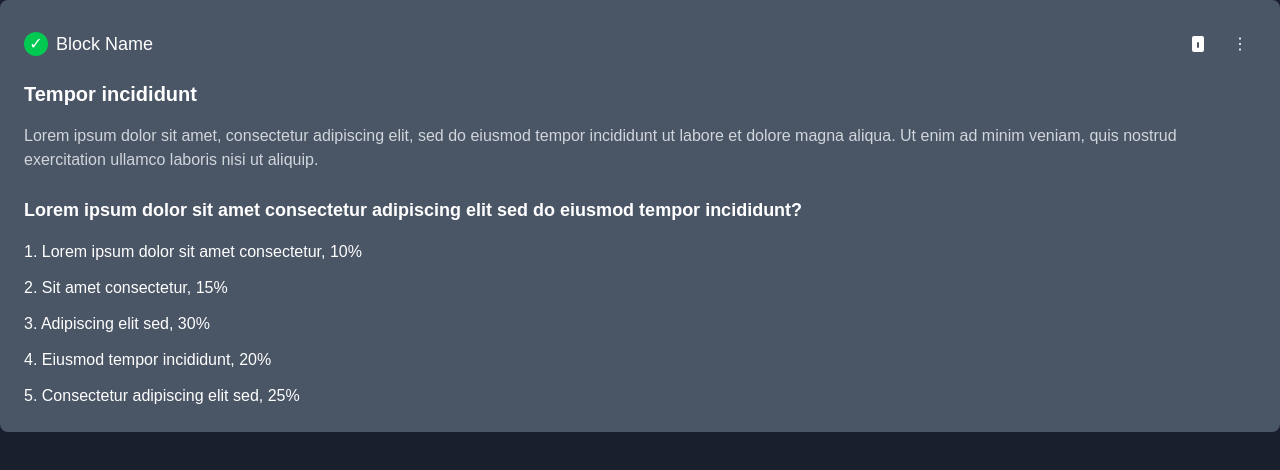
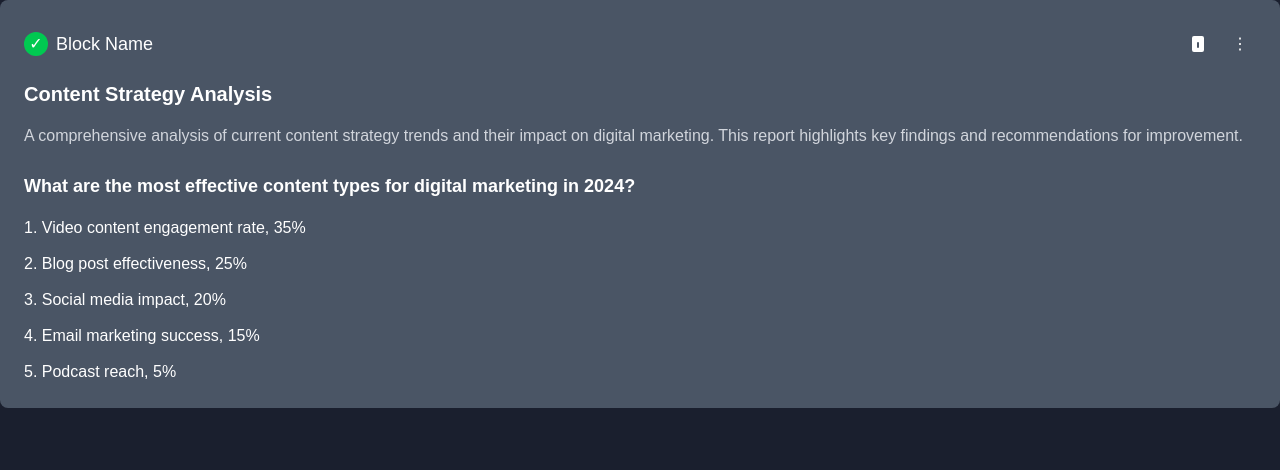
Before and after one commit to jeeeevs/coreai-utilities, a Next.js app in the folder apps/tools-views/: page /agents/writer-agent/output-view in a window 1280 px wide. Shown: the top 470 px of the page. Built offline with nearby package versions, Linux system fonts and the light colour scheme.

Commit message:
add content agent combining image and writer agent

```diff
--- /dev/null
+++ b/apps/tools-views/src/app/agents/content-view/output-view/ContentView.tsx
@@ -0,0 +1,96 @@
+"use client";
+import React, { useEffect, useState } from 'react'
+import withHost, { WrappedComponentProps, InjectedProps } from "@coreai/ui/hoc/withHost";
+import { mockCardData, CardDataProps } from './mockData';
+
+  const ContentCard: React.FC<CardDataProps> = ({
+    imageUrl,
+    title,
+    description,
+    subHeading = '',
+    keypoints = [],
+  }) => {
+    return (
+      <div
+        className={`bg-gray-600 rounded-lg p-4 mb-4 flex gap-12 transition-all duration-200`}
+      >
+        {imageUrl && (
+        <div className="w-64 h-48 flex-shrink-0">
+          <img
+            src={imageUrl}
+            alt={title}
+            className="w-full h-full object-cover rounded-lg"
+          />
+        </div>
+        )}
+        <div className="flex-grow">
+          <div className="flex items-center gap-2 mb-2">
+            <div className="w-6 h-6 text-teal-500">
+              <svg xmlns="http://www.w3.org/2000/svg" viewBox="0 0 24 24" fill="currentColor">
+                <path d="M12 2C6.48 2 2 6.48 2 12s4.48 10 10 10 10-4.48 10-10S17.52 2 12 2zm0 18c-4.41 0-8-3.59-8-8s3.59-8 8-8 8 3.59 8 8-3.59 8-8 8zm-1-13h2v6h-2zm0 8h2v2h-2z"/>
+              </svg>
+            </div>
+            <input
+              type="text"
+              value={title}
+              readOnly
+              className="bg-transparent text-white text-xl font-semibold focus:outline-none focus:border-b border-teal-500 w-full"
+              onClick={(e) => e.stopPropagation()}
+            />
+          </div>
+          <textarea
+            value={description}
+            readOnly
+            className="mt-5 text-gray-300 bg-transparent w-full focus:outline-none focus:border-b border-teal-500 resize-none"
+            rows={3}
+            onClick={(e) => e.stopPropagation()}
+          />
+          <textarea
+            value={subHeading}
+            readOnly
+            className="mt-2 text-gray-300 bg-transparent w-full focus:outline-none focus:border-b border-teal-500 resize-none"
+            rows={1}
+            onClick={(e) => e.stopPropagation()}
+          />
+          {keypoints.length > 0 && (
+          <ul className="space-y-3">
+              {keypoints.map((point, idx) => (
+                <li key={idx} className="flex justify-between items-center text-gray-300">
+                  <span>{idx + 1}. {point} </span>
+                </li>
+              ))}
+        </ul>
+        )}
+        </div>
+      </div>
+    );
+  };
+
+function ContentView(props: WrappedComponentProps & InjectedProps) {
+    const [images, setImages] = useState<CardDataProps[]>([]);
+
+    useEffect(() => {
+      console.log('images', images);
+      console.log('props.incomingData', props.incomingData);
+      setImages(mockCardData);
+    }, [props.incomingData]);
+
+    return (
+      <div className="p-6 max-w-6xl mx-auto">
+        <div className="h-[calc(100vh-3rem)] overflow-y-auto pr-4 space-y-6">
+          {images.map((image, idx) => (
+            <ContentCard
+              key={idx}
+              imageUrl={image.imageUrl}
+              title={image.title}
+              description={image.description}
+              subHeading={image.subHeading}
+              keypoints={image.keypoints}
+            />
+          ))}
+        </div>
+      </div>
+    );
+}
+
+export default withHost(ContentView);
--- /dev/null
+++ b/apps/tools-views/src/app/agents/content-view/output-view/mockData.ts
@@ -0,0 +1,34 @@
+export interface CardDataProps {
+    imageUrl?: string;
+    title: string;
+    description: string;
+    subHeading?: string;
+    keypoints?: string[];
+}
+
+export const mockCardData: CardDataProps[] = [
+    {
+        title: 'Natural Landscape',
+        description: 'A beautiful mountain landscape with snow-capped peaks and green valleys. A beautiful mountain landscape with snow-capped peaks and green valleys. A beautiful mountain landscape with snow-capped peaks and green valleys. A beautiful mountain landscape with snow-capped peaks and green valleys.',
+        subHeading: 'Sub Heading',
+        keypoints: [
+            "Lorem ipsum dolor sit amet consectetur, 10%",
+            "Lorem ipsum dolor sit amet consectetur, 10%",
+        ]
+    },
+    {
+        imageUrl: 'https://picsum.photos/id/237/400/300',
+        title: 'Natural Landscape',
+        description: 'A beautiful mountain landscape with snow-capped peaks and green valleys. A beautiful mountain landscape with snow-capped peaks and green valleys. A beautiful mountain landscape with snow-capped peaks and green valleys. A beautiful mountain landscape with snow-capped peaks and green valleys.'
+    },
+    {
+        imageUrl: 'https://picsum.photos/id/238/400/300',
+        title: 'Urban Architecture',
+        description: 'Modern city skyline featuring contemporary architectural designs.'
+    },
+    {
+        imageUrl: 'https://picsum.photos/id/239/400/300',
+        title: 'Abstract Art',
+        description: 'Colorful abstract patterns creating a vibrant visual experience.'
+    }
+];
--- /dev/null
+++ b/apps/tools-views/src/app/agents/content-view/output-view/page.tsx
@@ -0,0 +1,9 @@
+import ContentView from "./ContentView";
+
+export default function Page() {
+  return (
+    <div className="min-h-screen bg-[#1a1f2e]">
+      <ContentView />
+    </div>
+  );
+}
--- a/apps/tools-views/src/app/agents/writer-agent/output-view/WritingAgent.tsx
+++ b/apps/tools-views/src/app/agents/writer-agent/output-view/WritingAgent.tsx
@@ -1,4 +1,19 @@
 import React from 'react'
+
+const mockData = [
+  {
+    title: "Content Strategy Analysis",
+    description: "A comprehensive analysis of current content strategy trends and their impact on digital marketing. This report highlights key findings and recommendations for improvement.",
+    subHeading: "What are the most effective content types for digital marketing in 2024?",
+    keypoints: [
+      { text: "Video content engagement rate", percentage: 35 },
+      { text: "Blog post effectiveness", percentage: 25 },
+      { text: "Social media impact", percentage: 20 },
+      { text: "Email marketing success", percentage: 15 },
+      { text: "Podcast reach", percentage: 5 }
+    ]
+  }
+];
 
 function WritingAgent() {
   return (
@@ -22,37 +37,29 @@ function WritingAgent() {
       </div>
 
       {/* Content Section */}
-      <div className="space-y-4">
-        <h3 className="text-xl font-semibold">Tempor incididunt</h3>
+      {mockData.map((data, index) => (
+        <div key={index} className="space-y-4">
+          <h3 className="text-xl font-semibold">{data.title}</h3>
 
           <p className="text-gray-300">
-          Lorem ipsum dolor sit amet, consectetur adipiscing elit, sed do eiusmod tempor incididunt ut labore et dolore magna aliqua. Ut enim ad minim veniam, quis nostrud exercitation ullamco laboris nisi ut aliquip.
+            {data.description}
           </p>
 
           <div className="mt-6">
             <h4 className="text-lg font-semibold mb-4">
-            Lorem ipsum dolor sit amet consectetur adipiscing elit sed do eiusmod tempor incididunt?
+              {data.subHeading}
             </h4>
 
             <ul className="space-y-3">
-            <li className="flex justify-between items-center">
-              <span>1. Lorem ipsum dolor sit amet consectetur, 10%</span>
+              {data.keypoints.map((point, idx) => (
+                <li key={idx} className="flex justify-between items-center">
+                  <span>{idx + 1}. {point.text}, {point.percentage}%</span>
                 </li>
-            <li className="flex justify-between items-center">
-              <span>2. Sit amet consectetur, 15%</span>
-            </li>
-            <li className="flex justify-between items-center">
-              <span>3. Adipiscing elit sed, 30%</span>
-            </li>
-            <li className="flex justify-between items-center">
-              <span>4. Eiusmod tempor incididunt, 20%</span>
-            </li>
-            <li className="flex justify-between items-center">
-              <span>5. Consectetur adipiscing elit sed, 25%</span>
-            </li>
+              ))}
             </ul>
           </div>
         </div>
+      ))}
     </div>
   )
 }
```
Lines whose indentation alone changed are shown as unchanged.
